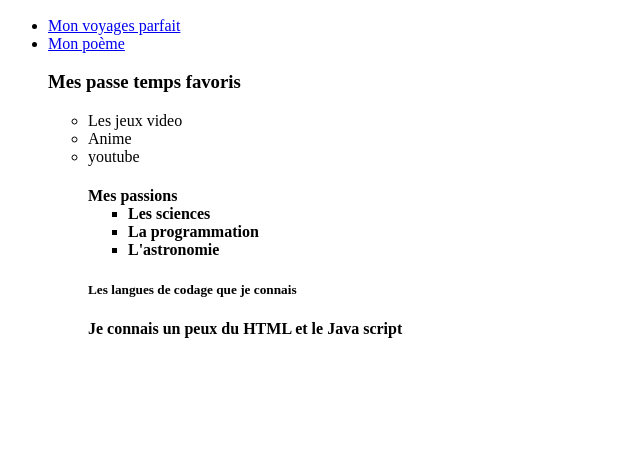
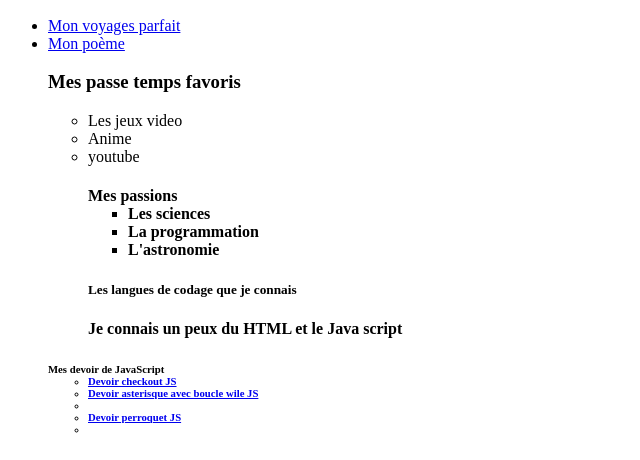
Before and after one commit to TomcatF-14/TomcatF-14.github.io, a plain HTML site: page index.html in a window 1280 px wide. Shown: the part 359-819 px from the top of the page, without its empty margins (0-640 px from the left). Drawn offline with Linux system fonts and the light colour scheme.

Commit message:
Update index.html

```diff
--- a/index.html
+++ b/index.html
@@ -32,11 +32,14 @@
 
              <p> Je connais un peux du HTML et le Java script </p>
 
+              </ul>
 
+              <h6> Mes devoir de JavaScript</6>
 
-
-
-       </ul>
+              <ul>
+                 <li><a href="Checkout.Java">Devoir checkout JS</a></li>
+                 <li><a href="asterisque.Java">Devoir asterisque avec boucle wile JS</a><li>
+                 <li><a href="PerroquetCanadien.Java">Devoir perroquet JS</a><li>
 
 
 
```
